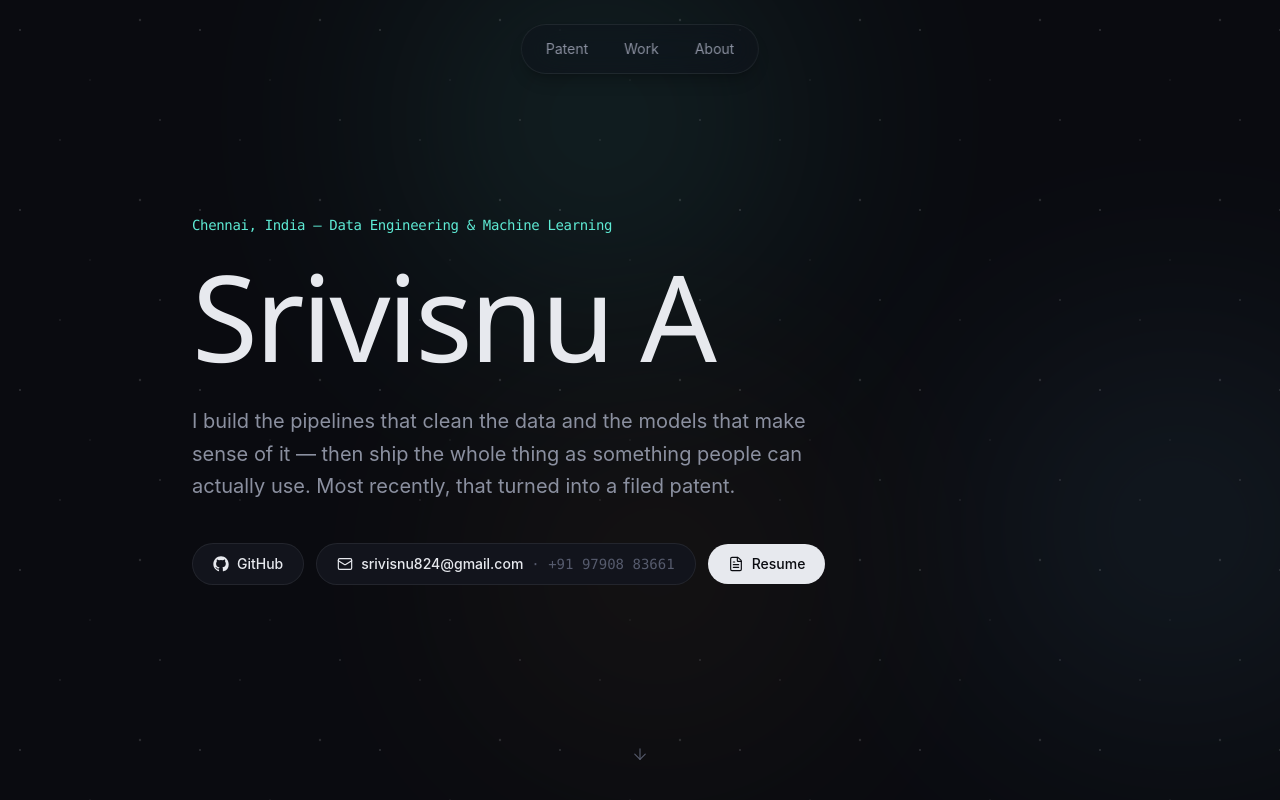
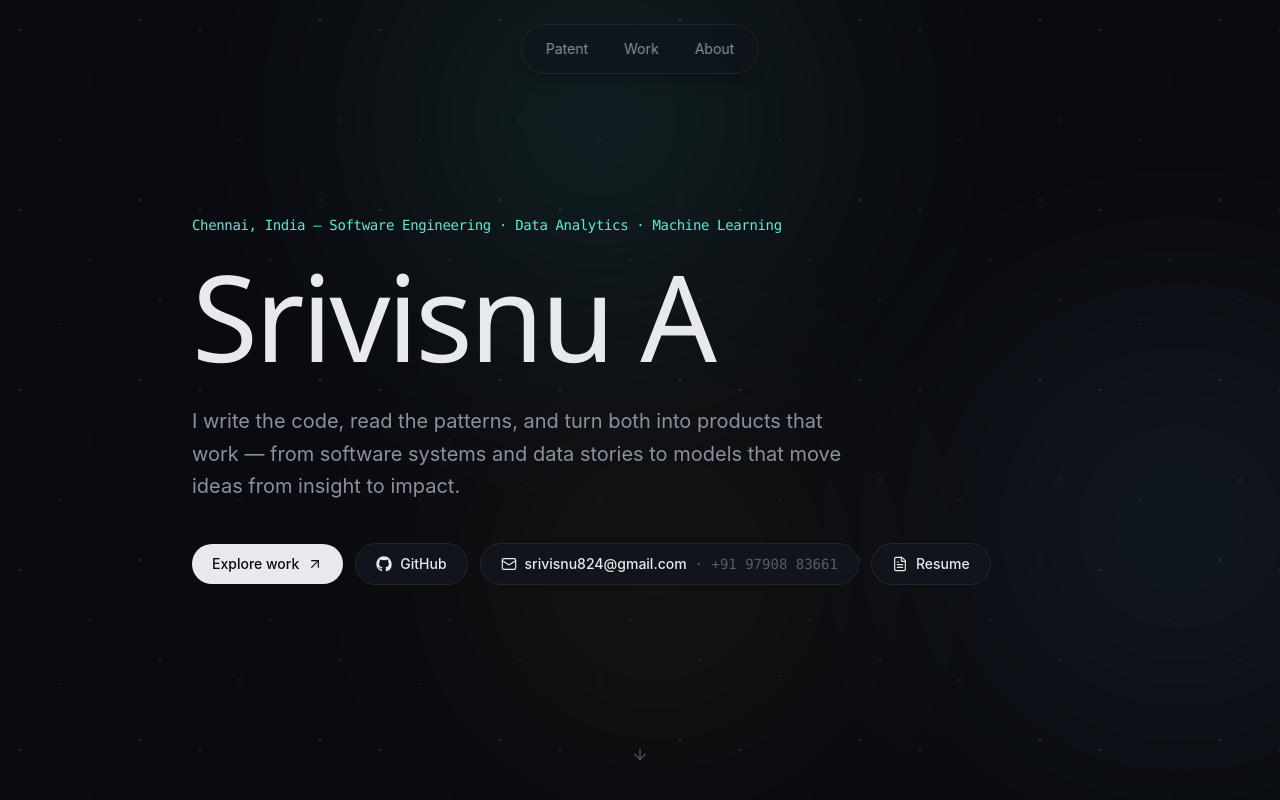
Before and after one commit to srivisnuA/portfolio, a Next.js app: page / in a window 1280 px wide. Shown: the top 800 px of the page. Built offline with nearby package versions, Linux system fonts and the light colour scheme.

Commit message:
Expand portfolio positioning and wire resume link

```diff
--- a/components/Hero.tsx
+++ b/components/Hero.tsx
@@ -1,7 +1,7 @@
 "use client";
 
 import { motion, type Variants } from "framer-motion";
-import { Mail, FileText, ArrowDown } from "lucide-react";
+import { Mail, FileText, ArrowDown, ArrowUpRight } from "lucide-react";
 import { GithubIcon } from "./BrandIcons";
 
 const EASE = [0.22, 1, 0.36, 1] as const;
@@ -35,7 +35,7 @@ export default function Hero() {
           variants={item}
           className="font-mono text-sm text-[var(--accent-teal)] tracking-tight"
         >
-          Chennai, India — Data Engineering &amp; Machine Learning
+          Chennai, India — Software Engineering · Data Analytics · Machine Learning
         </motion.p>
 
         <motion.h1
@@ -49,15 +49,22 @@ export default function Hero() {
           variants={item}
           className="mt-8 max-w-[52ch] text-lg leading-relaxed text-[var(--text-muted)] sm:text-xl"
         >
-          I build the pipelines that clean the data and the models that make
-          sense of it — then ship the whole thing as something people can
-          actually use. Most recently, that turned into a filed patent.
+          I write the code, read the patterns, and turn both into products that
+          work — from software systems and data stories to models that move
+          ideas from insight to impact.
         </motion.p>
 
         <motion.div
           variants={item}
           className="mt-10 flex flex-wrap items-center gap-3"
         >
+          <a
+            href="#work"
+            className="focus-ring inline-flex items-center gap-2 rounded-full bg-[var(--text-primary)] px-5 py-2.5 text-sm font-medium text-[#0A0B10] transition-opacity hover:opacity-85"
+          >
+            Explore work
+            <ArrowUpRight size={16} strokeWidth={1.75} />
+          </a>
           <a
             href="https://github.com/srivisnuA"
             target="_blank"
@@ -78,8 +85,10 @@ export default function Hero() {
             </span>
           </a>
           <a
-            href="/resume.pdf"
-            className="focus-ring inline-flex items-center gap-2 rounded-full bg-[var(--text-primary)] px-5 py-2.5 text-sm font-medium text-[#0A0B10] transition-opacity hover:opacity-85"
+            href="https://drive.google.com/file/d/1G-w2AC7d794tFvq90j7YmbDGAOy9qZYH/view?usp=sharing"
+            target="_blank"
+            rel="noopener noreferrer"
+            className="focus-ring inline-flex items-center gap-2 rounded-full border border-[var(--border-hair-strong)] bg-[var(--bg-panel)] px-5 py-2.5 text-sm font-medium text-[var(--text-primary)] transition-colors hover:border-[var(--accent-cyan)]/40 hover:bg-[#171a24]"
           >
             <FileText size={16} strokeWidth={1.75} />
             Resume
```
